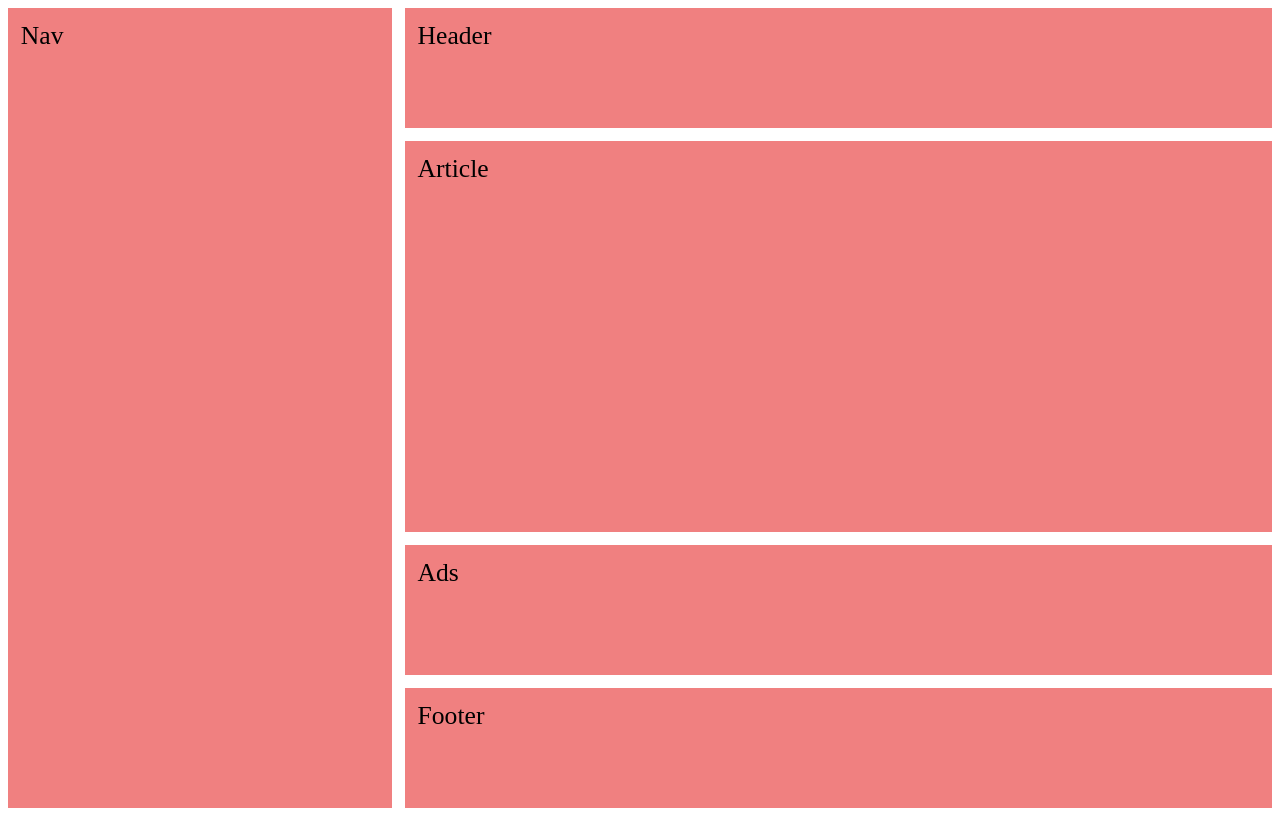
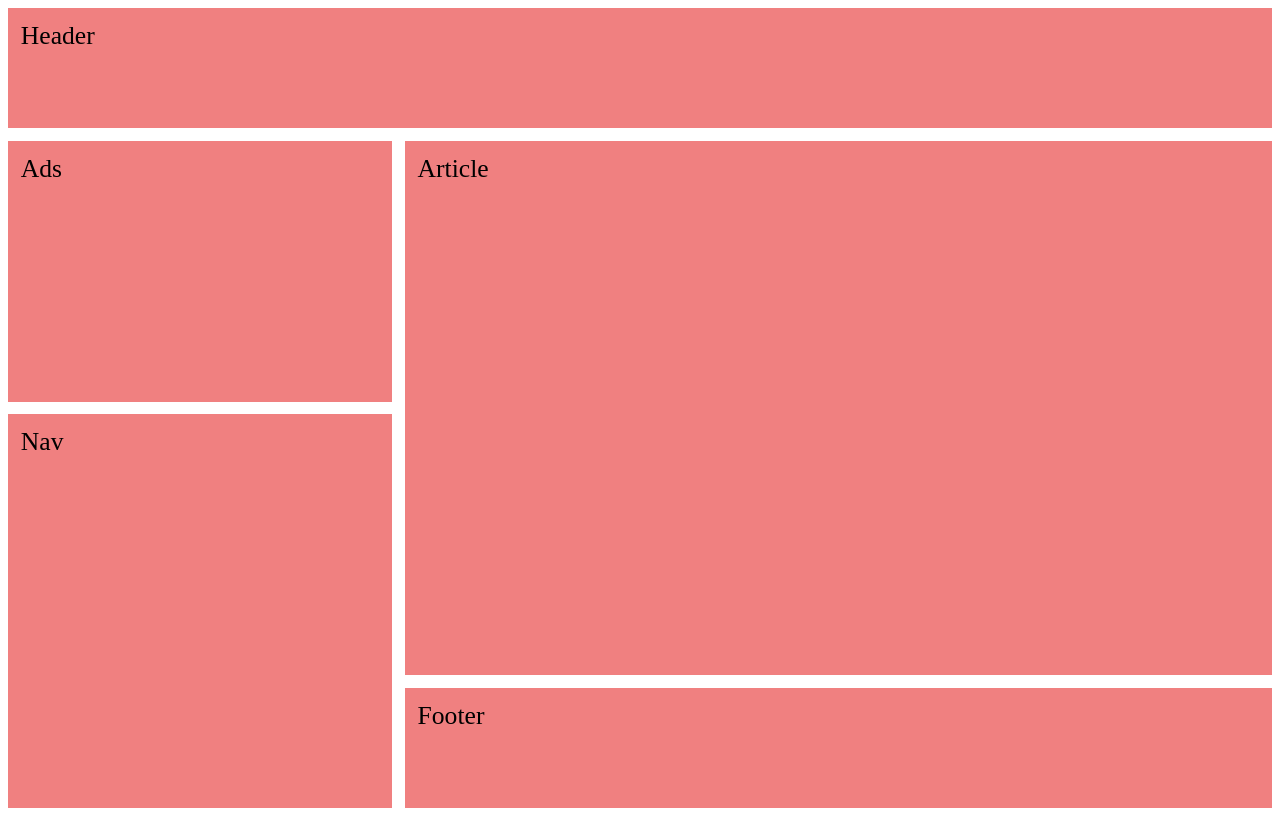
Before and after one commit to Rick799/grid101, a website built with Vite: page 01_website-layouts/index.html in a window 1280 px wide. Built offline with nearby package versions, Linux system fonts and the light colour scheme.

Commit message:
01_website_layouts: layout 8

```diff
--- a/01_website-layouts/index.html
+++ b/01_website-layouts/index.html
@@ -5,7 +5,7 @@
     <meta http-equiv="X-UA-Compatible" content="IE=edge" />
     <meta name="viewport" content="width=device-width, initial-scale=1.0" />
     <link rel="stylesheet" href="style.css" />
-    <title>Grid Website Layout 7</title>
+    <title>Grid Website Layout 8</title>
   </head>
   <body>
     <header>Header</header>
--- a/01_website-layouts/style.css
+++ b/01_website-layouts/style.css
@@ -1,10 +1,10 @@
 body {
   display: grid;
-  grid-template: 15vh  3fr 1fr  15vh / 30vw 1fr ;
+  grid-template: 15vh  1fr 1fr  15vh / 30vw 1fr ;
   grid-template-areas:
-    "nav header "
-    "nav article  "
-    "nav ads "
+    "header header "
+    "ads article  "
+    "nav article "
     "nav footer ";
   gap: 1vw;
   height: 100vh;
```
